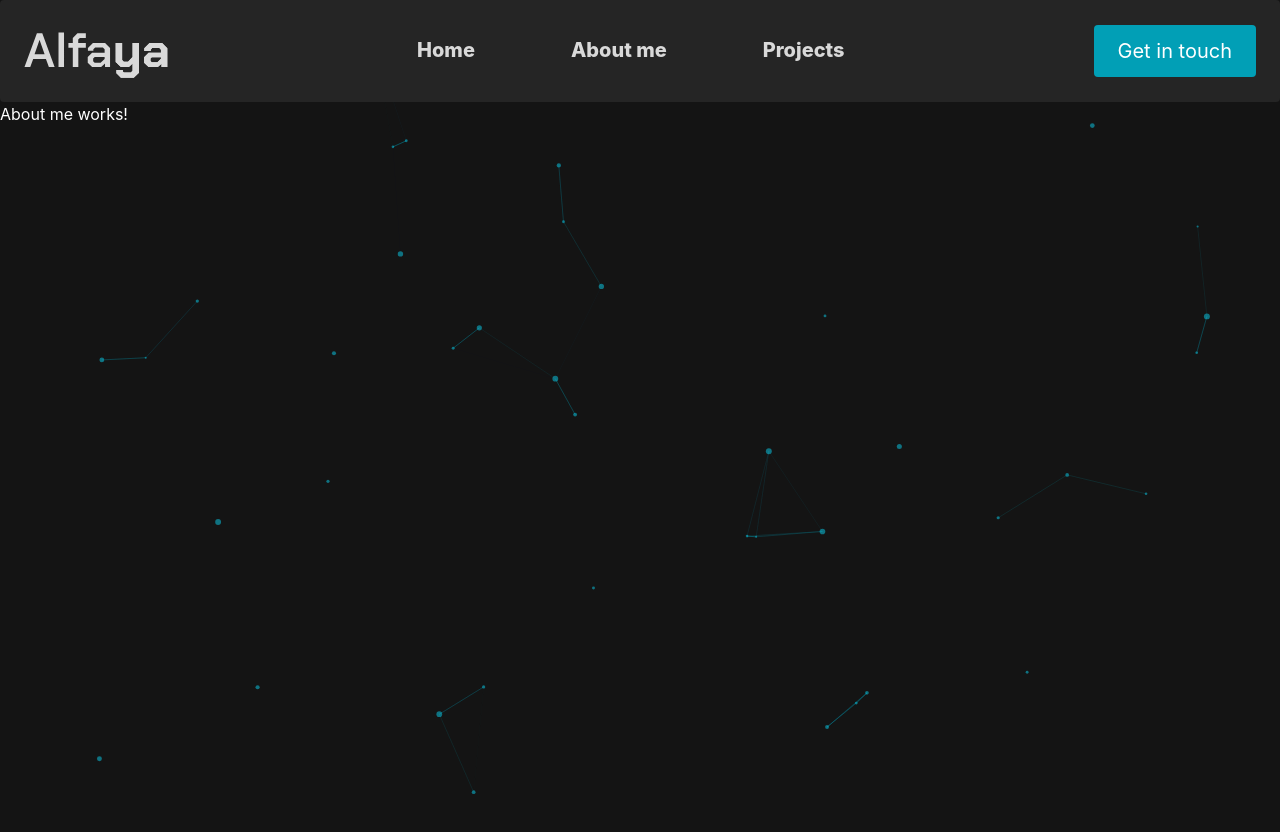
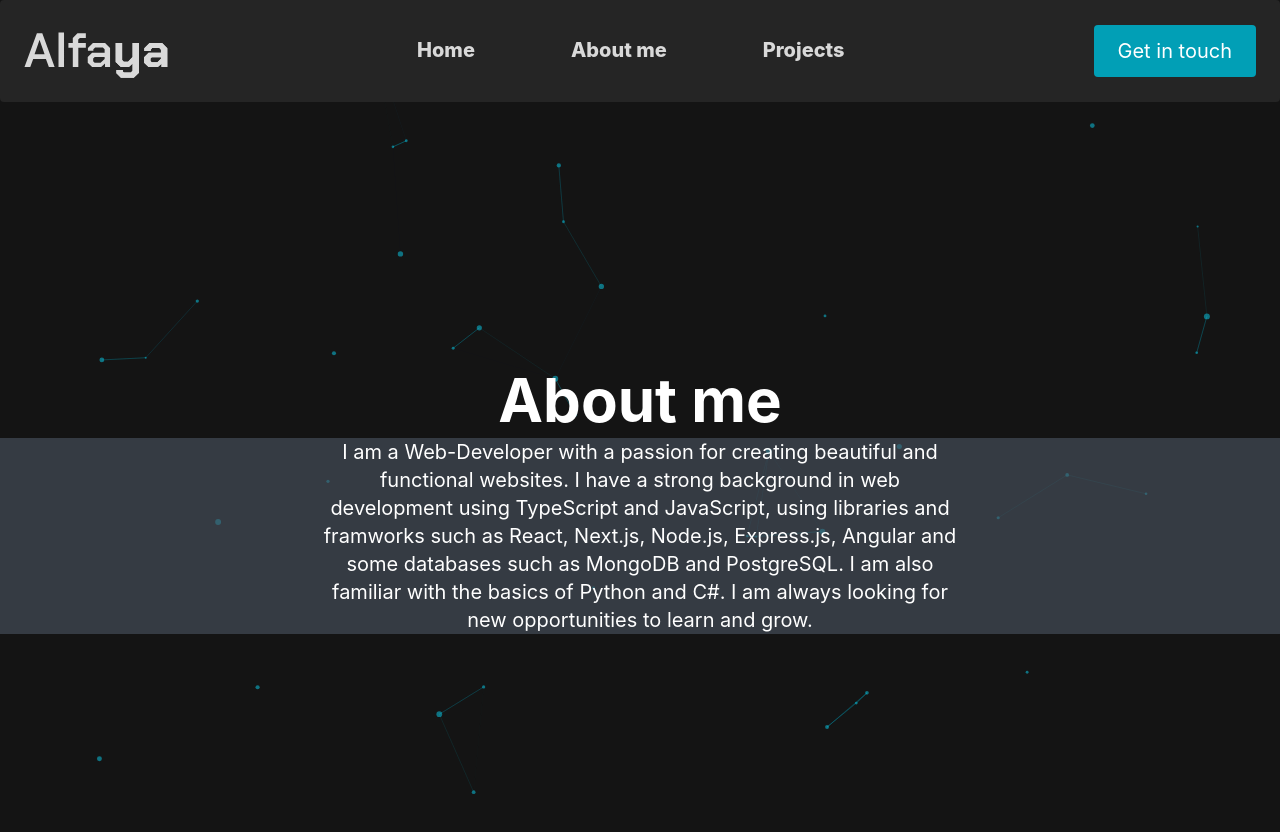
Before and after one commit to FelipeAlfaya/port-tailwind, a Next.js app: page /about in a window 1280 px wide. Shown: the top 832 px of the page. Before the commit the page ends 800 px from the top, so only its background shows below. Built offline with nearby package versions, Linux system fonts and the light colour scheme.

Commit message:
first commit of second sprint. idealizing how my about page will look like and trying to have an idea that I like.

```diff
--- a/components/Banner.tsx
+++ b/components/Banner.tsx
@@ -3,7 +3,7 @@ import Link from 'next/link'
 
 function Banner() {
   return (
-    <div className='flex flex-col space-y-2 py-16 md:space-y-4 lg:h-[65vh] lg:justify-end lg:pb-12'>
+    <div className='flex flex-col space-y-2 py-16 md:space-y-4 lg:h-[65vh] lg:justify-end lg:pb-12 drop-shadow'>
       <div className='absolute top-0 left-0 -z-10 h-[95vh] w-screen blur-lg select-none'>
         <Image
           src='/background.png'
--- a/pages/about.tsx
+++ b/pages/about.tsx
@@ -1,6 +1,7 @@
 import Header from '../components/Header'
 import Head from 'next/head'
 import Particle from '../components/Particle'
+import Link from 'next/link'
 
 function about() {
   return (
@@ -11,7 +12,29 @@ function about() {
       </Head>
       <Header />
       <Particle />
-      <div>About me works!</div>
+      <div className='flex flex-col items-center justify-center space-y-2 h-screen z-50'>
+        <h1 className='text-4xl font-bold text-center text-white md:text-5xl lg:text-6xl z-50'>
+          About me
+        </h1>
+        <div className='flex flex-col items-center justify-center space-y-2 text-2xl z-50 bg-gray-600/60'>
+          <p className='text-center text-white text-xl z-50 w-3/6'>
+            I am a Web-Developer with a passion for creating beautiful and
+            functional websites. I have a strong background in web development
+            using <span className='typescript'>TypeScript</span> and{' '}
+            <span className='javascript'>JavaScript</span>, using libraries and
+            framworks such as <span className='react'>React</span>,{' '}
+            <span className='nextjs'>Next.js</span>,{' '}
+            <span className='nodejs'>Node.js</span>,{' '}
+            <span className='expressjs'>Express.js</span>,{' '}
+            <span className='angular'>Angular</span> and some databases such as{' '}
+            <span className='mongodb'>MongoDB</span> and{' '}
+            <span className='postgresql'>PostgreSQL</span>. I am also familiar
+            with the basics of <span className='python'>Python</span> and{' '}
+            <span className='csharp'>C#</span>. I am always looking for new
+            opportunities to learn and grow.
+          </p>
+        </div>
+      </div>
     </div>
   )
 }
--- a/pages/contact.tsx
+++ b/pages/contact.tsx
@@ -7,6 +7,7 @@ function contact() {
     <div>
       <Head>
         <title> Portfolio - Contact</title>
+        <link rel='icon' href='/pageicon.png' />
       </Head>
       <Header />
       <Particle />
--- a/pages/projects.tsx
+++ b/pages/projects.tsx
@@ -7,6 +7,7 @@ function projects() {
     <div>
       <Head>
         <title> Portfolio - Projects</title>
+        <link rel='icon' href='/pageicon.png' />
       </Head>
       <Header />
       <Particle />
--- a/styles/globals.css
+++ b/styles/globals.css
@@ -15,10 +15,71 @@
 /* grid items-center justify-center space-y-2*/
 @layer components {
 
+  .angular:hover {
+    color: #DD0031;
+  }
+  .typescript:hover {
+    color: #0E76A8;
+  }
+
+  .javascript:hover {
+    color: #F7DF1E;
+  }
+
+  .react:hover {
+    color: #61DAFB;
+  }
+
+  .nextjs:hover {
+    color: #5660eb;
+  }
+
+  .nodejs:hover {
+    color: #339933;
+  }
+
+  .expressjs:hover {
+    color: #950dd4;
+  }
+
+  .mongodb:hover {
+    color: #47A248;
+  }
+
+  .postgresql:hover {
+    color: #336791;
+  }
+
+  .python:hover {
+    color: #3776AB;
+  }
+
+  .csharp:hover {
+    color: #2e682f;
+  }
+
+  .angular,
+  .csharp,
+  .expressjs,
+  .javascript,
+  .mongodb,
+  .nodejs,
+  .nextjs,
+  .postgresql,
+  .python,
+  .react,
+  .typescript {
+    transition: 0.3s;
+    cursor: pointer;
+    display: inline-block;
+    margin: 0;
+  }
+
   .headerLink {
     display: inline-block;
     margin: 0;
   }
+
   .headerLink:after {
     display:block;
     content: '';
@@ -26,6 +87,7 @@
     transform: scaleX(0);
     transition: transform 300ms ease-in-out;
   }
+
   .headerLink:hover:after {
     transform-origin:  0% 50%;
     transform: scaleX(1);
```
Also changed, not shown: public/pageicon.png (added).
